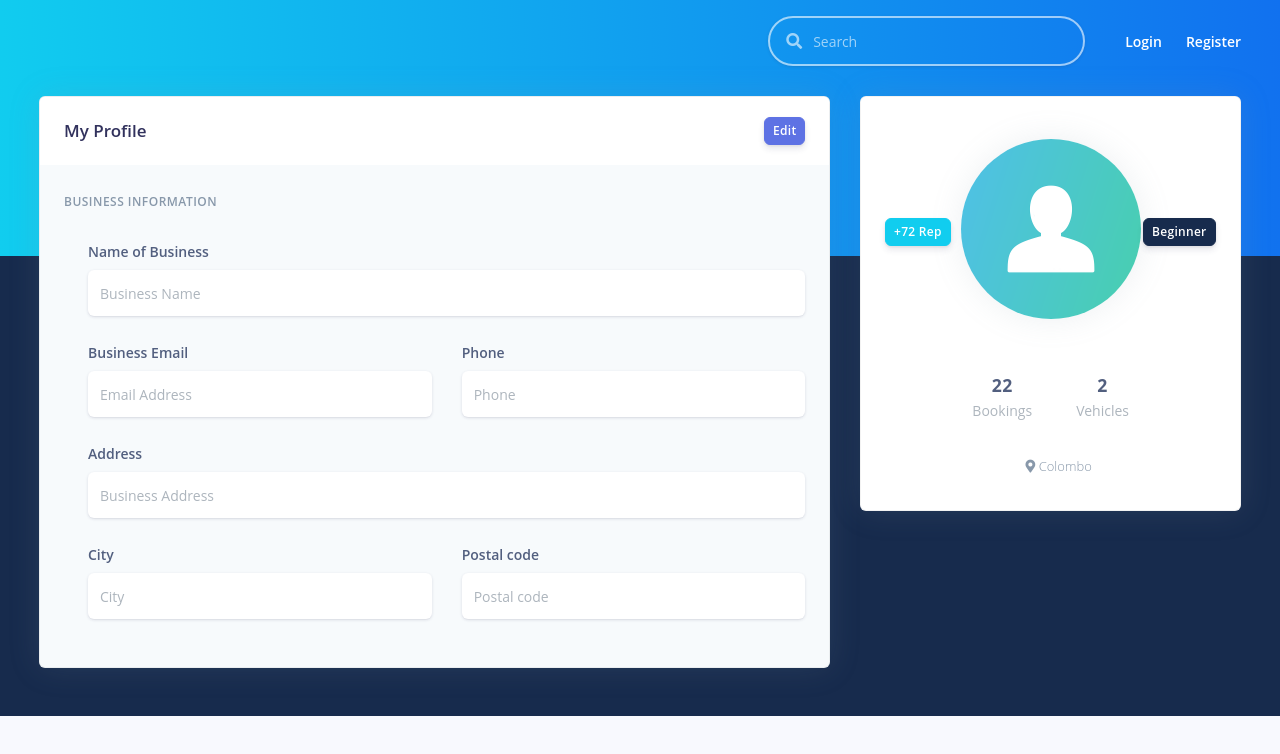
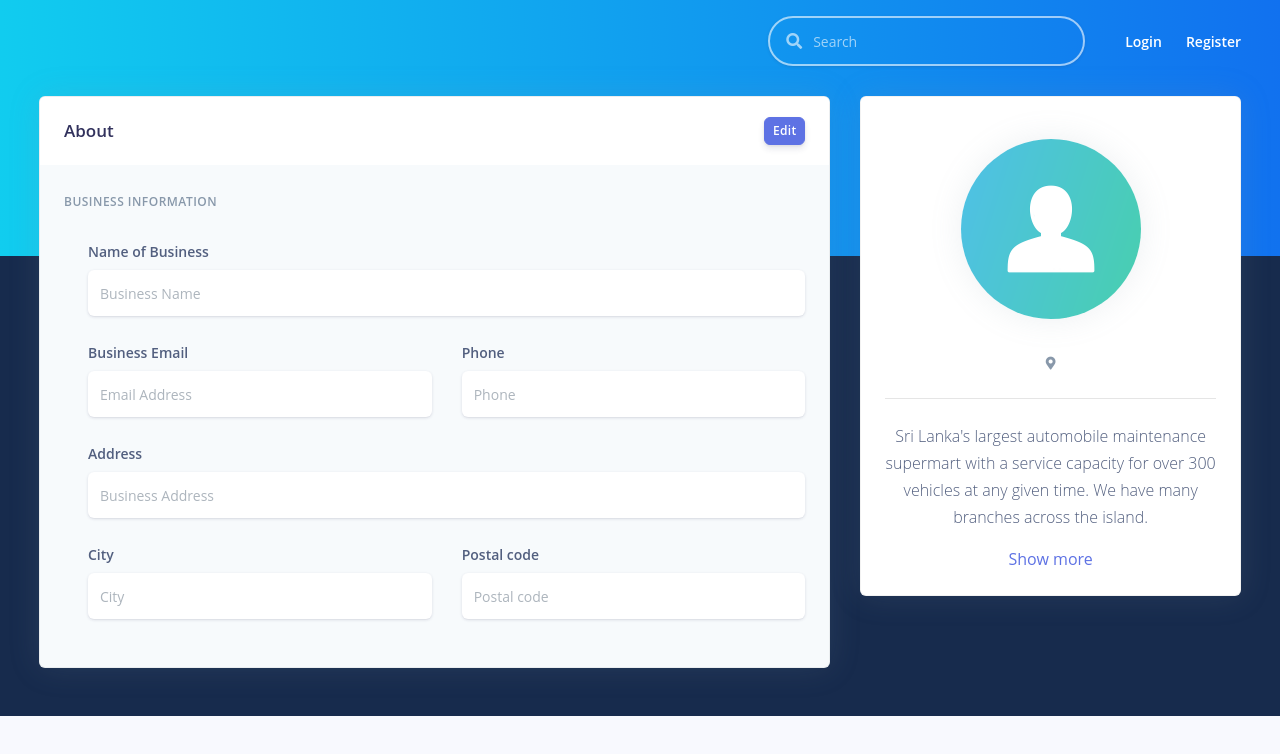
Before and after one commit to randularsw/iRYDE, a React (Create React App) app in the folder web/: page /about in a window 1280 px wide. Shown: the top 754 px of the page. Built offline with nearby package versions, Linux system fonts and the light colour scheme.

Commit message:
aboutand profile ui update

```diff
--- a/web/src/components/auth/about.jsx
+++ b/web/src/components/auth/about.jsx
@@ -47,7 +47,7 @@ class About extends Component {
                   </Col>
                 </Row>
                 <CardHeader className="text-center border-0 pt-8 pt-md-4 pb-0 pb-md-4">
-                  <div className="d-flex justify-content-between">
+                  {/* <div className="d-flex justify-content-between">
                     <Button
                       className="mr-4"
                       color="info"
@@ -66,13 +66,13 @@ class About extends Component {
                     >
                       Beginner
                     </Button>
-                  </div>
+                  </div> */}
                 </CardHeader>
                 <CardBody className="pt-0 pt-md-4">
                   <Row>
                     <div className="col">
                       <div className="card-profile-stats d-flex justify-content-center mt-md-5">
-                        <div>
+                        {/* <div>
                           <span className="heading">22</span>
                           <span className="description">Bookings</span>
                         </div>
@@ -80,7 +80,7 @@ class About extends Component {
                           <span className="heading">2</span>
                           <span className="description">Vehicles</span>
                         </div>
-                        {/* <div>
+                        <div>
                           <span className="heading">89</span>
                           <span className="description">Comments</span>
                         </div> */}
@@ -89,12 +89,11 @@ class About extends Component {
                   </Row>
                   <div className="text-center">
                     <h3>
-                      <span className="mr-3">{user?.name}</span>
-                      <span className="h5 font-weight-300 text-muted">
-                        <i className="fas fa-map-marker-alt"></i> {user?.city}
-                        Colombo
-                      </span>
+                      <span>{user?.name}</span>
                     </h3>
+                    <div className="h5 font-weight-300 text-muted">
+                      <i className="fas fa-map-marker-alt"></i> {user?.city}
+                    </div>
 
                     {/* <div className="h5 mt-4">
                       <i className="ni business_briefcase-24 mr-2" />
@@ -103,16 +102,17 @@ class About extends Component {
                     <div>
                       <i className="ni education_hat mr-2" />
                       University of Computer Science
-                    </div>
+                    </div> */}
                     <hr className="my-4" />
                     <p>
-                      Ryan — the name taken by Melbourne-raised, Brooklyn-based
-                      Nick Murphy — writes, performs and records all of his own
-                      music.
+                      Sri Lanka's largest automobile maintenance
+                      supermart with
+                      a service capacity for over 300 vehicles at any given
+                      time. We have many branches across the island.
                     </p>
                     <a href="#pablo" onClick={(e) => e.preventDefault()}>
                       Show more
-                    </a> */}
+                    </a>
                   </div>
                 </CardBody>
               </Card>
@@ -122,7 +122,7 @@ class About extends Component {
                 <CardHeader className="bg-white border-0">
                   <Row className="align-items-center">
                     <Col xs="8">
-                      <h3 className="mb-0">My Profile</h3>
+                      <h3 className="mb-0">About</h3>
                     </Col>
                     <Col className="text-right" xs="4">
                       <Button
--- a/web/src/components/auth/profile.jsx
+++ b/web/src/components/auth/profile.jsx
@@ -89,12 +89,11 @@ class Profile extends Component {
                   </Row>
                   <div className="text-center">
                     <h3>
-                      <span className="mr-3">{user?.name}</span>
-                      <span className="h5 font-weight-300 text-muted">
-                        <i className="fas fa-map-marker-alt"></i> {user?.city}
-                        Colombo
-                      </span>
+                      <span>{user?.name}</span>
                     </h3>
+                    <div className="h5 font-weight-300 text-muted">
+                      <i className="fas fa-map-marker-alt"></i> {user?.city}
+                    </div>
 
                     {/* <div className="h5 mt-4">
                       <i className="ni business_briefcase-24 mr-2" />
```
